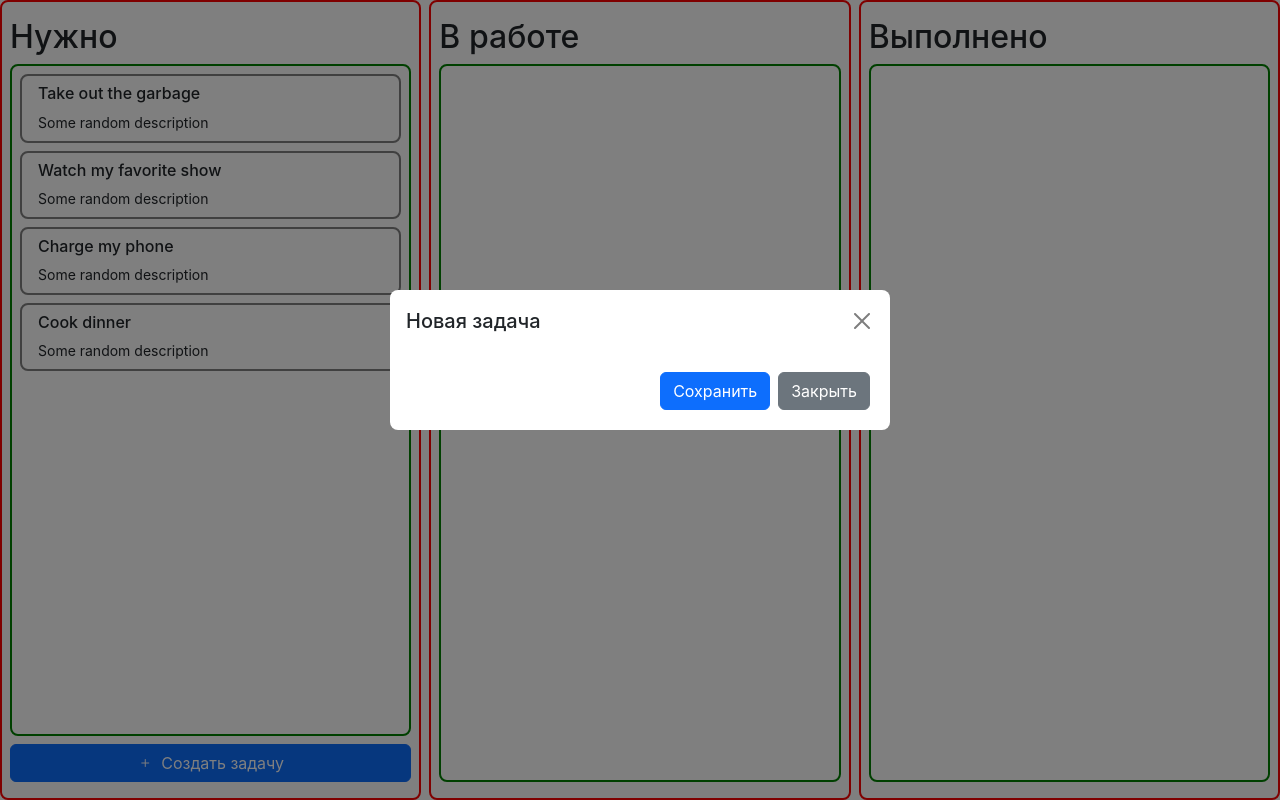
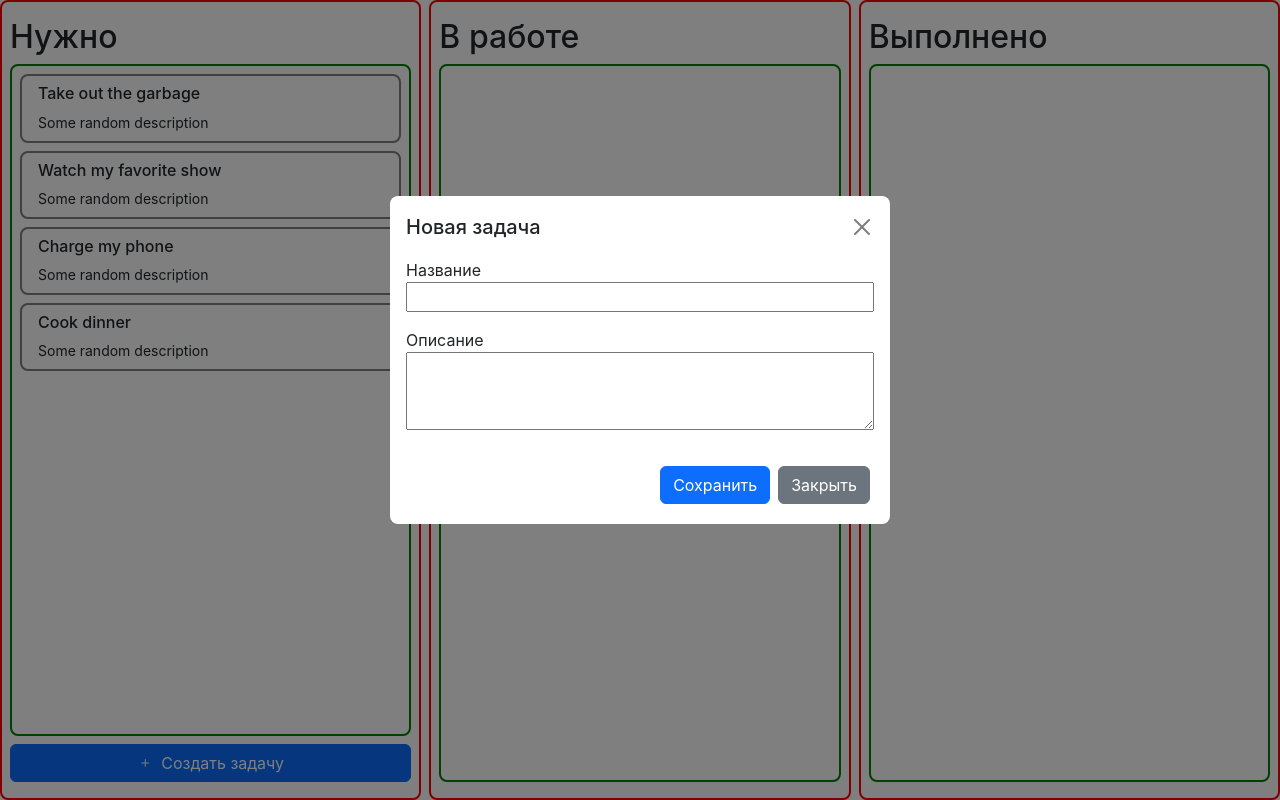
Before and after one commit to Ninelka/task-board, a React (Create React App) app: page / in a window 1280 px wide. Both pictures are taken after a click on the button "Создать задачу". Built offline with nearby package versions, Linux system fonts and the light colour scheme.

Commit message:
feat: add validation to TaskForm

```diff
--- a/src/components/Modal/EditTaskModal.tsx
+++ b/src/components/Modal/EditTaskModal.tsx
@@ -1,23 +1,58 @@
+import React from 'react';
+import { FormProvider, useForm } from 'react-hook-form';
+import { yupResolver } from '@hookform/resolvers/yup';
+import { v4 as uuidv4 } from 'uuid';
 import Modal, { IModalProps } from './Modal';
 import styles from './Modal.module.css';
 import Button from '../Button/Button';
-import React from 'react';
+import TaskForm from '../TaskForm/TaskForm';
+import { addNewTask, useAppDispatch } from '../../store';
+import { schema, FormData } from '../../lib/form-validation';
 
-const EditTaskModal: React.FC<IModalProps> = ({
+type EditTaskModalType = Omit<IModalProps, 'children'>;
+
+const EditTaskModal: React.FC<EditTaskModalType> = ({
   isOpen,
   title,
-  children,
   onClose,
 }) => {
+  const methods = useForm<FormData>({
+    resolver: yupResolver(schema),
+  });
+  const dispatch = useAppDispatch();
+
+  const onSubmit = (data: FormData) => {
+    dispatch(
+      addNewTask({
+        id: uuidv4(),
+        title: data.title,
+        description: data.description,
+      })
+    );
+    if (onClose) {
+      onClose();
+    }
+  };
+
   return (
     <Modal isOpen={isOpen} title={title} onClose={onClose}>
-      <div className={styles.body}>{children}</div>
-      <div className={styles.footer}>
-        <Button className="btn btn-primary">Сохранить</Button>
-        <Button className="btn btn-secondary" onClick={onClose}>
-          Закрыть
-        </Button>
-      </div>
+      <FormProvider {...methods}>
+        <div className={styles.body}>
+          <TaskForm />
+        </div>
+        <div className={styles.footer}>
+          <Button
+            type="submit"
+            className="btn btn-primary"
+            onClick={methods.handleSubmit(onSubmit)}
+          >
+            Сохранить
+          </Button>
+          <Button className="btn btn-secondary" onClick={onClose}>
+            Закрыть
+          </Button>
+        </div>
+      </FormProvider>
     </Modal>
   );
 };
--- a/src/components/TaskForm/TaskForm.tsx
+++ b/src/components/TaskForm/TaskForm.tsx
@@ -1,18 +1,44 @@
 import React from 'react';
+import { useFormContext } from 'react-hook-form';
+import { ErrorMessage } from '@hookform/error-message';
 import styles from './TaskForm.module.css';
 
 const TaskForm = () => {
+  const {
+    reset,
+    register,
+    formState: { errors },
+  } = useFormContext();
+
+  React.useEffect(() => {
+    reset();
+  }, [reset]);
+
   return (
-    <>
+    <form>
       <div className={styles.row}>
         <label htmlFor="task-title">Название</label>
-        <input id="task-title" type="text" />
+        <input id="task-title" type="text" {...register('title')} />
+        <ErrorMessage
+          errors={errors}
+          name="title"
+          render={() => (
+            <span className="text-danger">Введите название задачи</span>
+          )}
+        />
       </div>
       <div className={styles.row}>
         <label htmlFor="task-description">Описание</label>
-        <textarea id="task-description" rows={3} />
+        <textarea id="task-description" rows={3} {...register('description')} />
+        <ErrorMessage
+          errors={errors}
+          name="description"
+          render={() => (
+            <span className="text-danger">Введите описание задачи</span>
+          )}
+        />
       </div>
-    </>
+    </form>
   );
 };
 
--- /dev/null
+++ b/src/lib/form-validation.ts
@@ -0,0 +1,9 @@
+import * as yup from 'yup';
+
+export const schema = yup
+  .object({
+    title: yup.string().required(),
+    description: yup.string().required(),
+  })
+  .required();
+export type FormData = yup.InferType<typeof schema>;
```
